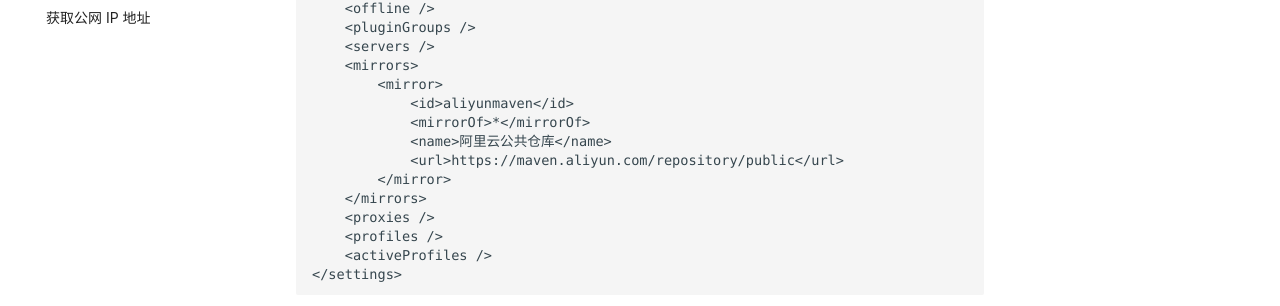
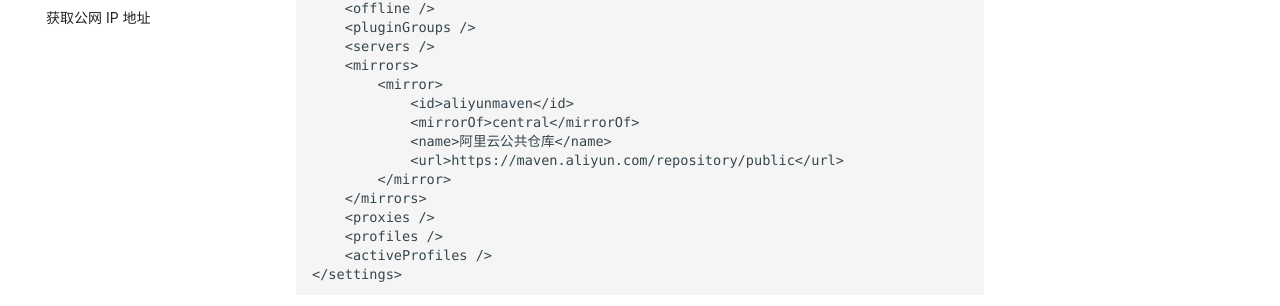
Before and after one commit to 117503445/wiki, an MkDocs documentation site: the page built from docs/misc/Maven 阿里云镜像.md, in a window 1280 px wide. Shown: the part 357-663 px from the top of the page. Built offline with MkDocs 1.6.1 and Material for MkDocs 9.7.7, drawn with Linux system fonts in a browser that asks for light colours; some web fonts are replaced; comment, search, counter and statistics services are not loaded; some of the changed text lies outside the part shown.

Commit message:
Update Maven 阿里云镜像.md

```diff
--- a/docs/misc/Maven 阿里云镜像.md
+++ b/docs/misc/Maven 阿里云镜像.md
@@ -13,7 +13,7 @@
     <mirrors>
         <mirror>
             <id>aliyunmaven</id>
-            <mirrorOf>*</mirrorOf>
+            <mirrorOf>central</mirrorOf>
             <name>阿里云公共仓库</name>
             <url>https://maven.aliyun.com/repository/public</url>
         </mirror>
```
